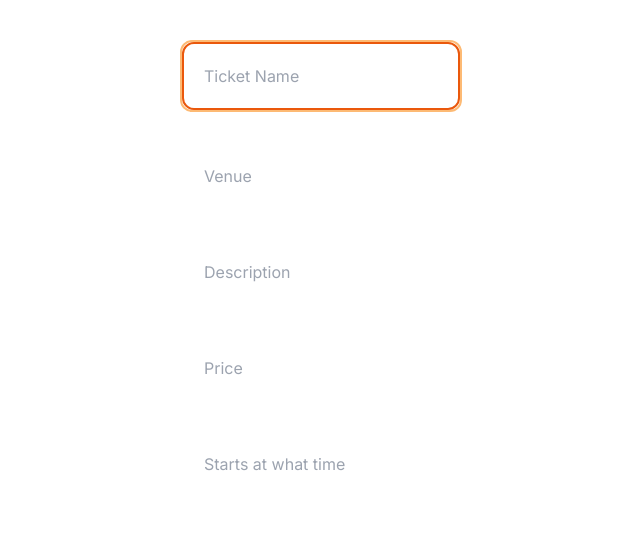
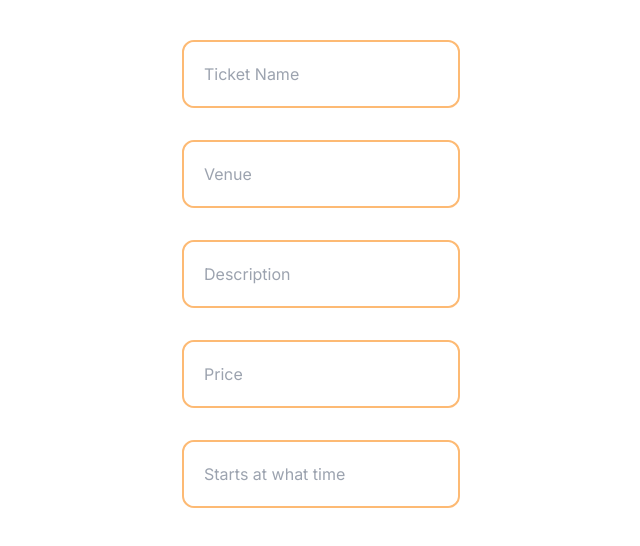
Before and after one commit to brayanriunge/ticketing, a Next.js app: page /dashboard in a window 1280 px wide. Shown: the top 546 px of the page, without its empty margins (319-959 px from the left). Built offline with nearby package versions, Linux system fonts and the light colour scheme.

Commit message:
Dashboard design

```diff
--- a/app/dashboard/page.tsx
+++ b/app/dashboard/page.tsx
@@ -24,33 +24,33 @@ export default function Dashboard() {
               id="name"
               placeholder="Ticket Name"
               required
-              className="rounded-xl px-5 py-5 border-2 border-orange-600 "
+              className="rounded-xl px-5 py-5 focus:outline-none border-none "
               {...register("name")}
             />
             {errors.name?.message && (
               <div className="text-red-500 text-sm">{errors.name.message}</div>
             )}
           </div>
-          <div>
+          <div className=" md:flex border-2 rounded-xl border-orange-300 items-center ">
             <input
               type="text"
               id="venue"
               placeholder="Venue"
               required
-              className="rounded-xl px-5 py-5 "
+              className="rounded-xl px-5 py-5 focus:outline-none border-none "
               {...register("venue")}
             />
             {errors.venue?.message && (
               <div className="text-red-500 text-sm">{errors.venue.message}</div>
             )}
           </div>
-          <div>
+          <div className=" md:flex border-2 rounded-xl border-orange-300 items-center ">
             <input
               type="text"
               id="description"
               placeholder="Description"
               required
-              className="rounded-xl px-5 py-5 "
+              className="rounded-xl px-5 py-5 focus:outline-none border-none"
               {...register("description")}
             />
             {errors.description?.message && (
@@ -59,26 +59,26 @@ export default function Dashboard() {
               </div>
             )}
           </div>
-          <div>
+          <div className=" md:flex border-2 rounded-xl border-orange-300 items-center ">
             <input
               type="number"
               id="price"
               placeholder="Price"
               required
               {...register("price")}
-              className="rounded-xl px-5 py-5 "
+              className="rounded-xl px-5 py-5 focus:outline-none border-none"
             />
             {errors.price?.message && (
               <div className="text-red-500 text-sm">{errors.price.message}</div>
             )}
           </div>
-          <div>
+          <div className=" md:flex border-2 rounded-xl border-orange-300 items-center ">
             <input
               type="number"
               id="begin"
               placeholder="Starts at what time"
               required
-              className="rounded-xl px-5 py-5 "
+              className="rounded-xl px-5 py-5 focus:outline-none border-none "
               {...register("begin")}
             />
             {errors.begin?.message && (
```
